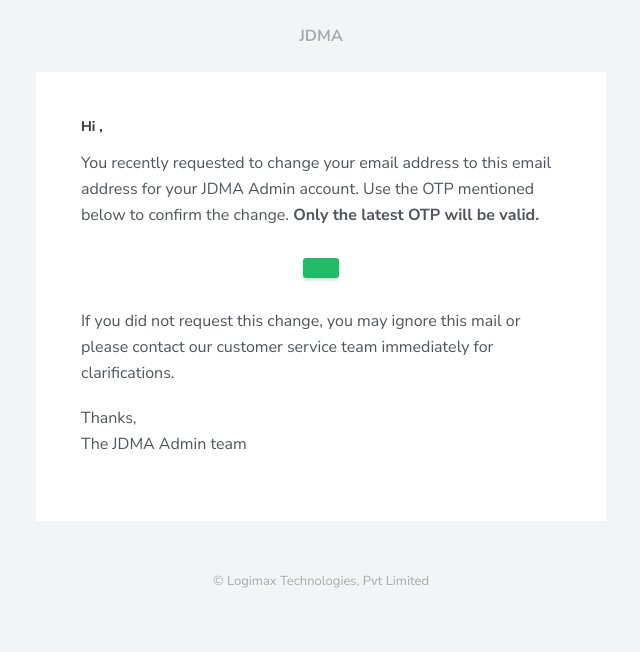
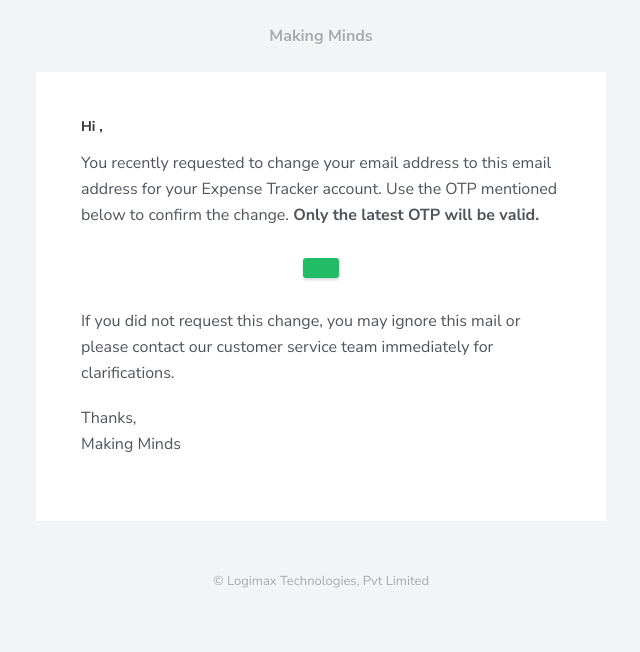
Before and after one commit to Vishnu-260102/expense_tracker_backend, a Django app: template accounts/templates/verify_email_otp.html in a window 1280 px wide. Shown: the top 652 px of the page, without its empty margins (319-959 px from the left). Run offline with Django 4.2, Linux system fonts and the light colour scheme; the template is opened without the code that fills it, so the values that code supplies are empty; parts of the project's set-up code (start-up, migrations or seed data) failed here and were passed over.

Commit message:
Email templates edited.

```diff
--- a/accounts/templates/verify_email_otp.html
+++ b/accounts/templates/verify_email_otp.html
@@ -450,7 +450,7 @@
 </head>
 
 <body>
-    <span class="preheader">Please verify your email address to change as per your request in JDMA admin. Use the
+    <span class="preheader">Please verify your email address to login as per your request in Expense Tracker. Use the
         latest OTP. </span>
     <table class="email-wrapper" width="100%" cellpadding="0" cellspacing="0" role="presentation">
         <tr>
@@ -459,7 +459,7 @@
                     <tr>
                         <td class="email-masthead">
                             <span class="f-fallback email-masthead_name">
-                                JDMA
+                                Making Minds
                             </span>
                         </td>
                     </tr>
@@ -475,7 +475,7 @@
                                             <h3>Hi {{name}},</h3>
                                             <p>You recently requested to change your email address to this email address
                                                 for
-                                                your JDMA Admin
+                                                your Expense Tracker
                                                 account. Use the OTP mentioned below to confirm the change. <strong>Only
                                                     the latest OTP will be valid.</strong></p>
                                             <!-- Action -->
@@ -502,7 +502,7 @@
                                                 team immediately for clarifications.
                                             </p>
                                             <p>Thanks,
-                                                <br>The JDMA Admin team
+                                                <br>Making Minds
                                             </p>
                                         </div>
                                     </td>
--- a/accounts/views.py
+++ b/accounts/views.py
@@ -127,7 +127,7 @@
             return Response({"error_detail": ['Email already associated with another account']}, status=status.HTTP_400_BAD_REQUEST)
         otp = (randint(100000, 999999))
         # MODE - CREATE ADMIN OTP - now for Email verification for superadmin changed mail - / 1. profile change / 2.verification
-        UserOTP.objects.create(otp_for=otp_for, user=request.user.pk, otp_code=otp,
+        UserOTP.objects.create(otp_for=otp_for, user=request.user, otp_code=otp,
                                expiry=timezone.now() + timedelta(minutes=2), email_id=email)
         message = f'\n{request.user.first_name}, \n We received a request to update your email on the Expense Tracker. Please use the OTP {otp} to verify this email and complete the process.OTP is valid for 2 minutes only.'
         html_message = render_to_string('verify_email_otp.html', {
@@ -192,7 +192,7 @@
                                        otp_code=OTP_code, expiry=timezone.now()+timedelta(minutes=5))
                 message = f"Visit this link to confirm your willingness to reset your password and to enter new password : \n {origin}/auth-reset/confirm_reset/{encOTP.decode()} . \n This link is valid for next 5 minutes only"
                 html_message = render_to_string(
-                    'reset_email_template.html', {'origin': origin, "encOTP": encOTP, "name": user.first_name, "account_type": "User", "path": "auth-reset/confirm_reset"})
+                    'reset_email_template.html', {'origin': origin, "encOTP": encOTP, "name": user.first_name, "path": "auth-reset/confirm_reset"})
                 send_mail(subject=subject, message=message,
                           from_email=settings.DEFAULT_FROM_EMAIL, recipient_list=[user.email], html_message=html_message)
                 # delete old OTPs created for passsword reset
```
Also changed, not shown: accounts/templates/reset_email_template.html (+3 -4 lines).
